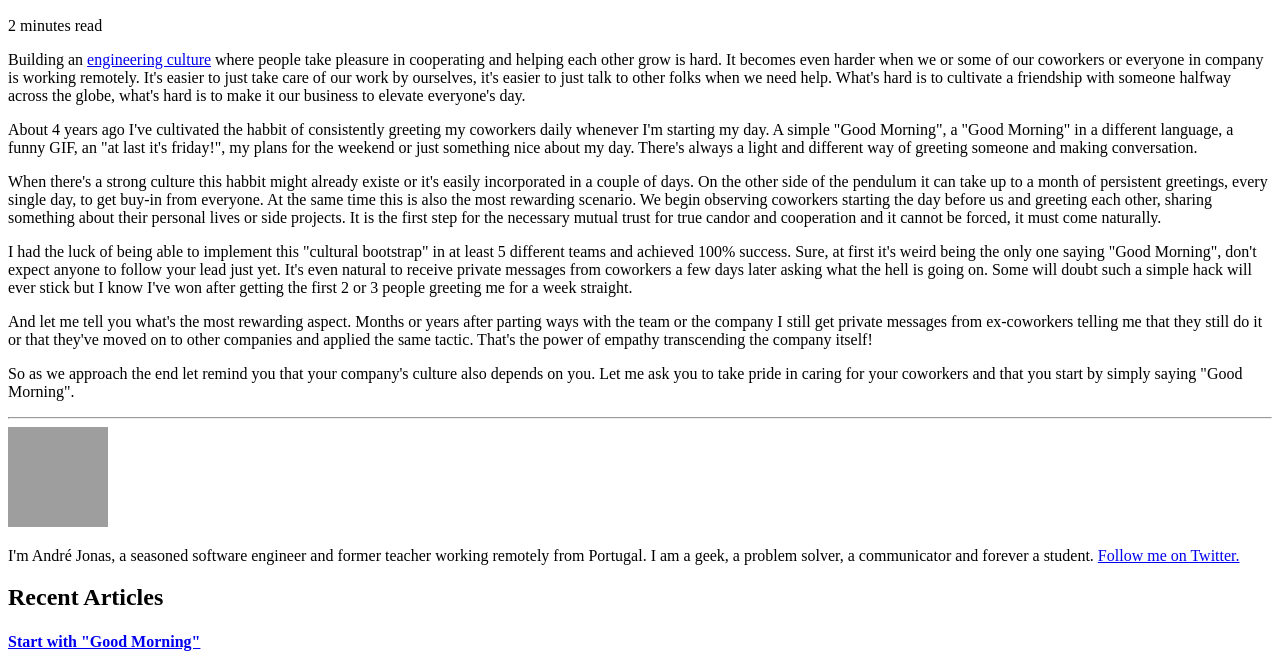
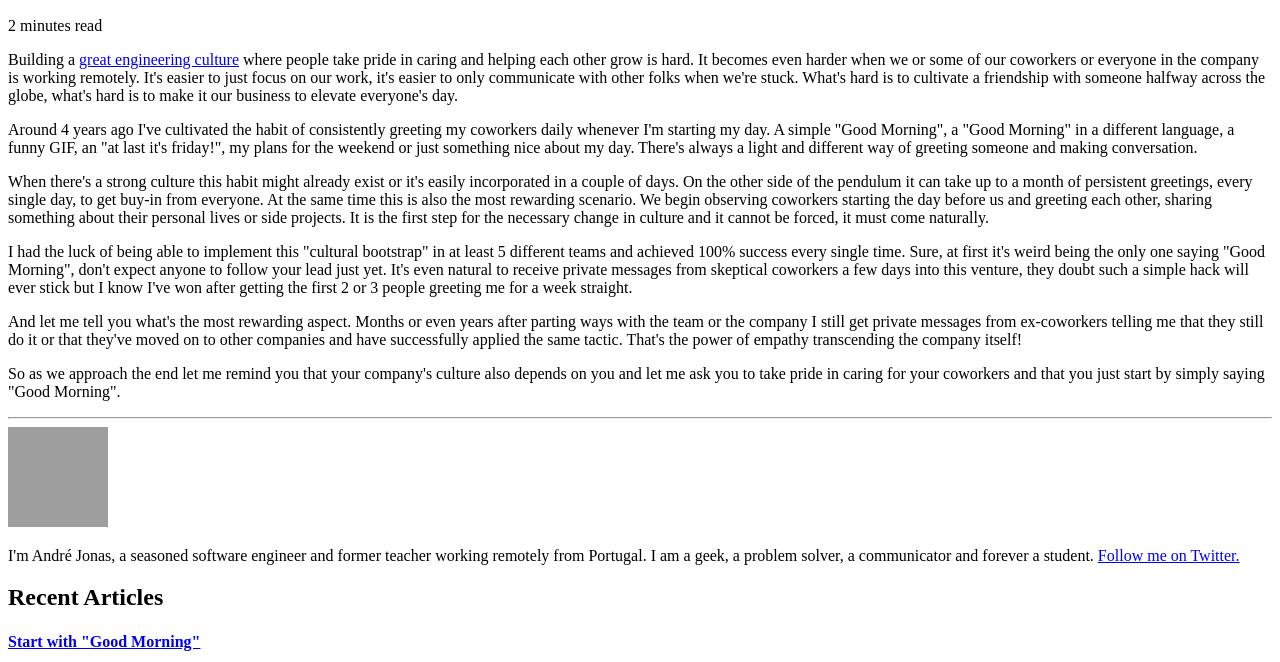
Before and after one commit to andrezzoid/andrezzoid.github.io, a Gatsby site: page /blog/start-with-good-morning/ in a window 1280 px wide. Shown: the part 138-800 px from the top of the page. Built offline with nearby package versions, Linux system fonts and the light colour scheme; Gatsby itself is replaced by a stand-in of ours; some packages are replaced by stand-ins of ours; grey boxes are pictures that could not be loaded.

Commit message:
grammar and enhancements

```diff
--- a/content/blog/start-with-good-morning/index.md
+++ b/content/blog/start-with-good-morning/index.md
@@ -4,14 +4,14 @@ date: "2021-04-19"
 description: 'Building and maintaining an engineering culture is hard. The good news is that all it takes is a simple "Good Morning."'
 ---
 
-Building an [engineering culture](https://avivbenyosef.com/the-traits-of-a-great-engineering-culture/) where people take pleasure in cooperating and helping each other grow is hard. It becomes even harder when we or some of our coworkers or everyone in company is working remotely. It's easier to just take care of our work by ourselves, it's easier to just talk to other folks when we need help. What's hard is to cultivate a friendship with someone halfway across the globe, what's hard is to make it our business to elevate everyone's day.
+Building a [great engineering culture](https://avivbenyosef.com/the-traits-of-a-great-engineering-culture/) where people take pride in caring and helping each other grow is hard. It becomes even harder when we or some of our coworkers or everyone in the company is working remotely. It's easier to just focus on our work, it's easier to only communicate with other folks when we're stuck. What's hard is to cultivate a friendship with someone halfway across the globe, what's hard is to make it our business to elevate everyone's day.
 
-About 4 years ago I've cultivated the habbit of consistently greeting my coworkers daily whenever I'm starting my day. A simple "Good Morning", a "Good Morning" in a different language, a funny GIF, an "at last it's friday!", my plans for the weekend or just something nice about my day. There's always a light and different way of greeting someone and making conversation.
+Around 4 years ago I've cultivated the habit of consistently greeting my coworkers daily whenever I'm starting my day. A simple "Good Morning", a "Good Morning" in a different language, a funny GIF, an "at last it's friday!", my plans for the weekend or just something nice about my day. There's always a light and different way of greeting someone and making conversation.
 
-When there's a strong culture this habbit might already existe or it's easily incorporated in a couple of days. On the other side of the pendulum it can take up to a month of persistent greetings, every single day, to get buy-in from everyone. At the same time this is also the most rewarding scenario. We begin observing coworkers starting the day before us and greeting each other, sharing something about their personal lives or side projects. It is the first step for the necessary mutual trust for true candor and cooperation and it cannot be forced, it must come naturally.
+When there's a strong culture this habit might already exist or it's easily incorporated in a couple of days. On the other side of the pendulum it can take up to a month of persistent greetings, every single day, to get buy-in from everyone. At the same time this is also the most rewarding scenario. We begin observing coworkers starting the day before us and greeting each other, sharing something about their personal lives or side projects. It is the first step for the necessary change in culture and it cannot be forced, it must come naturally.
 
-I had the luck of being able to implement this "cultural bootstrap" in at least 5 different teams and achieved 100% success. Sure, at first it's weird being the only one saying "Good Morning", don't expect anyone to follow your lead just yet. It's even natural to receive private messages from coworkers a few days later asking what the hell is going on. Some will doubt such a simple hack will ever stick but I know I've won after getting the first 2 or 3 people greeting me for a week straight.
+I had the luck of being able to implement this "cultural bootstrap" in at least 5 different teams and achieved 100% success every single time. Sure, at first it's weird being the only one saying "Good Morning", don't expect anyone to follow your lead just yet. It's even natural to receive private messages from skeptical coworkers a few days into this venture, they doubt such a simple hack will ever stick but I know I've won after getting the first 2 or 3 people greeting me for a week straight.
 
-And let me tell you what's the most rewarding aspect. Months or years after parting ways with the team or the company I still get private messages from ex-coworkers telling me that they still do it or that they've moved on to other companies and applied the same tactic. That's the power of empathy transcending the company itself!
+And let me tell you what's the most rewarding aspect. Months or even years after parting ways with the team or the company I still get private messages from ex-coworkers telling me that they still do it or that they've moved on to other companies and have successfully applied the same tactic. That's the power of empathy transcending the company itself!
 
-So as we approach the end let remind you that your company's culture also depends on you. Let me ask you to take pride in caring for your coworkers and that you start by simply saying "Good Morning".
+So as we approach the end let me remind you that your company's culture also depends on you and let me ask you to take pride in caring for your coworkers and that you just start by simply saying "Good Morning".
```
